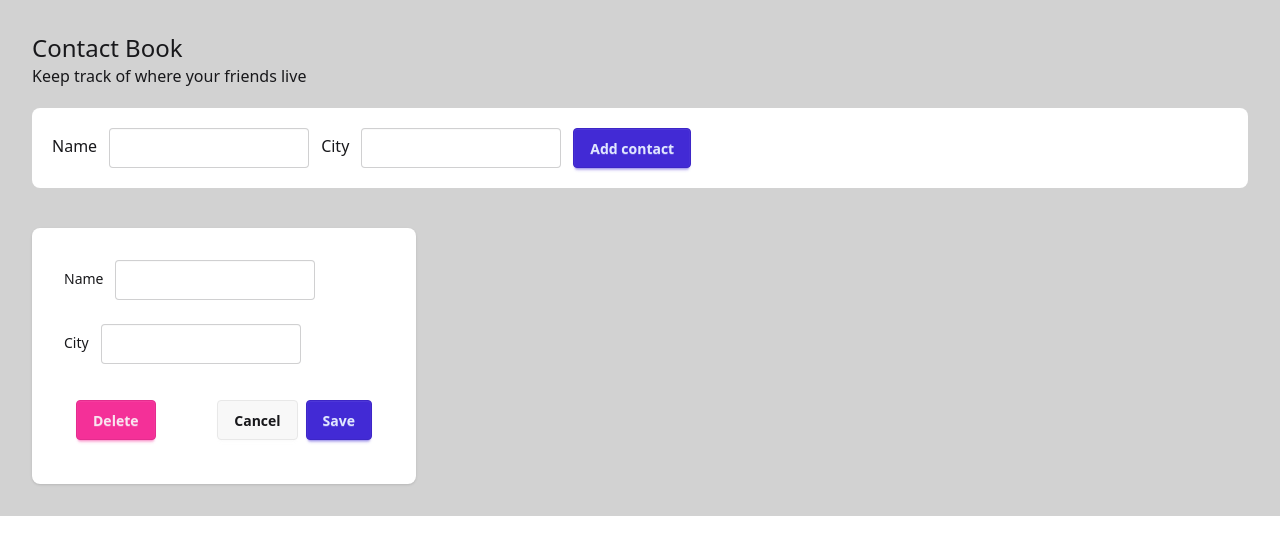
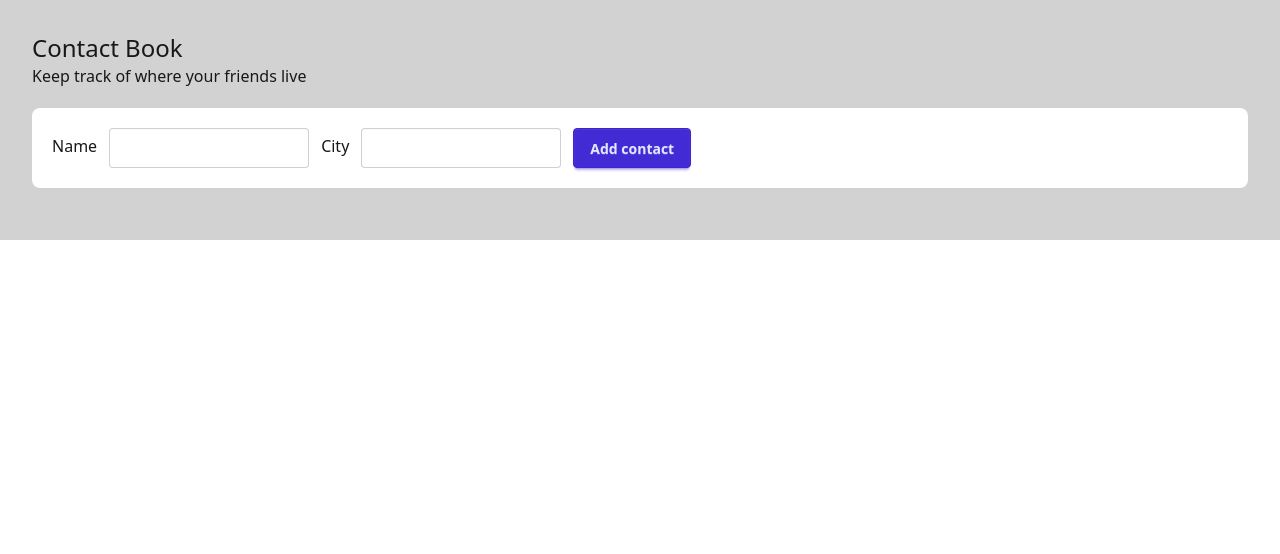
Before and after one commit to foobaroooo/simple-contact-book-app, a React (Vite) app: page / in a window 1280 px wide. Shown: the top 554 px of the page. Built offline with nearby package versions, Linux system fonts and the light colour scheme.

Commit message:
ContactForm

```diff
--- a/src/App.tsx
+++ b/src/App.tsx
@@ -1,5 +1,6 @@
 import './App.css'
 import { useState} from 'react';
+import ContactForm from './components/ContactForm';
 import { Contact } from './types';
 import ContactCard from './components/ContactCard'
 import { v4 as uuidv4 } from "uuid";
@@ -7,6 +8,7 @@ import { v4 as uuidv4 } from "uuid";
 function App() {
 
   const [contacts, setContacts] = useState<Contact[]>([]);
+  const [editContact, setEditContact] = useState(false);
 
   const handleAddContact = (e: React.FormEvent<HTMLFormElement>) => {
     e.preventDefault();
@@ -24,7 +26,11 @@ function App() {
 
   }
 
-  const handleSaveContact = (e) => {
+  const handleContactFormSave = (e) => {
+
+  }
+
+  const handleContactFormDelete = (e) => {
 
   }
 
@@ -34,8 +40,6 @@ function App() {
         <h1 className="text-2xl">Contact Book</h1>
         <div>Keep track of where your friends live</div>
       </header>
-
-
 
       <section>
         <form onSubmit={handleAddContact} className="mt-5 p-5 rounded-box mb-5 bg-base-100 ">
@@ -52,44 +56,22 @@ function App() {
         </form>
       </section>
 
-
-
-
       <section className="flex flex-wrap gap-4">
         {contacts.map((contact) => (
-          <ContactCard key={contact.id} contact={contact} onEdit={handleEditContact} />
+          !editContact ? (
+            <ContactCard
+              key={ contact.id }
+              contact={ contact }
+              onEdit={ handleEditContact } />
+          ) : (
+            <ContactForm
+              key={ contact.id }
+              contact={ contact }
+              onSave={ handleContactFormSave }
+              onDelete={ handleContactFormDelete }
+            />
+          )
         ))}
-      </section>
-
-
-
-
-      <section>
-        <form onSubmit={handleSaveContact} className="card w-96 bg-base-100 card-md shadow-sm mt-5">
-          <div className="card-body">
-            <div className="m-2">
-              <label htmlFor="name">
-                <span>Name</span>
-                <input type="text" id="name" name="name" className="input mr-3 ml-3 w-50" defaultValue="" />
-              </label>
-            </div>
-
-            <div className="m-2">
-              <label htmlFor="city">
-                <span>City</span>
-                <input type="text" id="city" name="city" className="input mr-3 ml-3 w-50" defaultValue="" />
-              </label>
-            </div>
-
-            <div className="flex justify-between m-5">
-              <button type="button" id="btnDelete" className="btn btn-secondary">Delete</button>
-              <div className="flex gap-2 ml-auto">
-                <button type="button" id="btnCancel" className="btn btn-default">Cancel</button>
-                <button type="button" id="btnSave" className="btn btn-primary">Save</button>
-              </div>
-            </div>
-          </div>
-        </form>
       </section>
     </>
   )
--- /dev/null
+++ b/src/components/ContactForm.tsx
@@ -0,0 +1,37 @@
+import { Contact } from '../types';
+
+interface ContactFormProps {
+    contact: Contact;
+    onSave: () => void;
+    onDelete: () => void;
+}
+
+export default function ContactForm({ contact, onSave, onDelete } : ContactFormProps) {
+    return (
+        <form className="card w-96 bg-base-100 card-md shadow-sm mt-5">
+        <div className="card-body">
+          <div className="m-2">
+            <label htmlFor="name">
+              <span>Name</span>
+              <input type="text" id="name" name="name" className="input mr-3 ml-3 w-50" defaultValue={ contact.name } />
+            </label>
+          </div>
+
+          <div className="m-2">
+            <label htmlFor="city">
+              <span>City</span>
+              <input type="text" id="city" name="city" className="input mr-3 ml-3 w-50" defaultValue={ contact.city } />
+            </label>
+          </div>
+
+          <div className="flex justify-between m-5">
+            <button type="button" id="btnDelete" className="btn btn-secondary" onClick={onDelete}>Delete</button>
+            <div className="flex gap-2 ml-auto">
+              <button type="button" id="btnCancel" className="btn btn-default">Cancel</button>
+              <button type="button" id="btnSave" className="btn btn-primary" onClick={onSave}>Save</button>
+            </div>
+          </div>
+        </div>
+      </form>
+    )
+}
```
